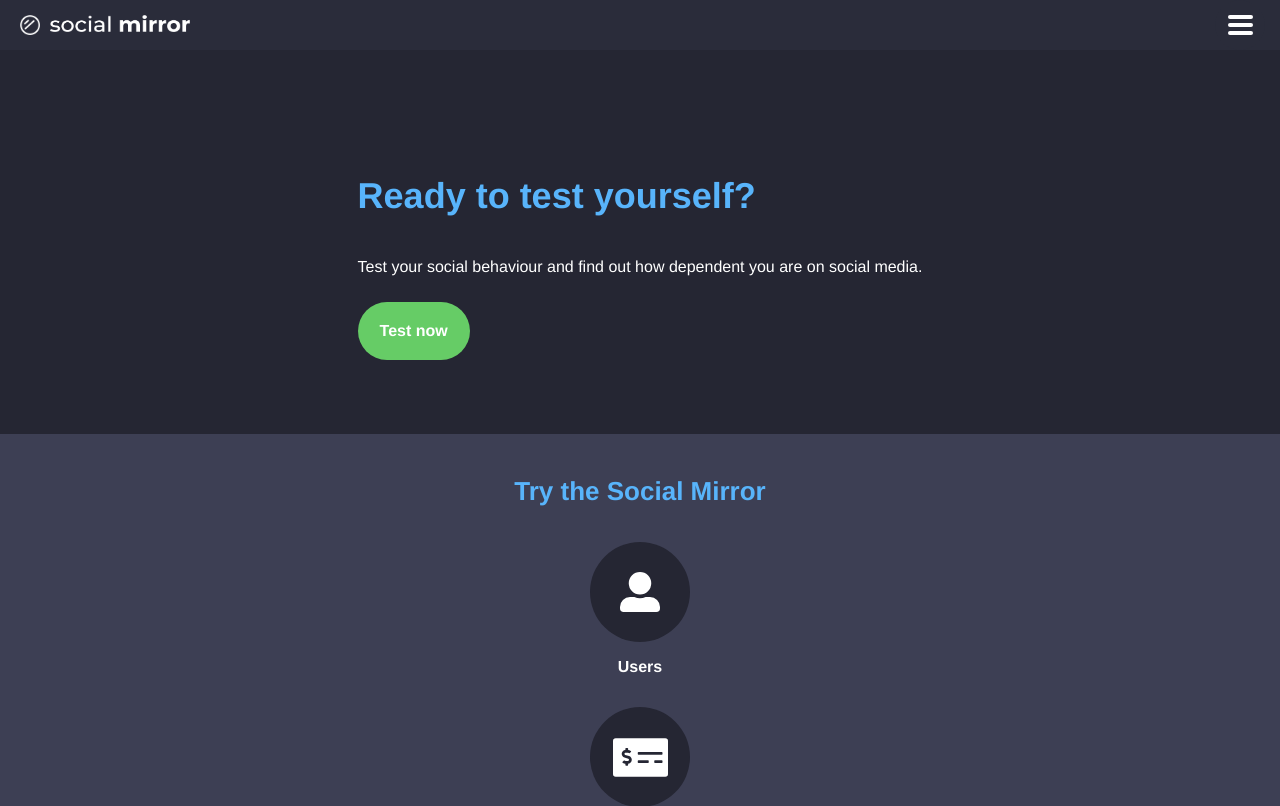
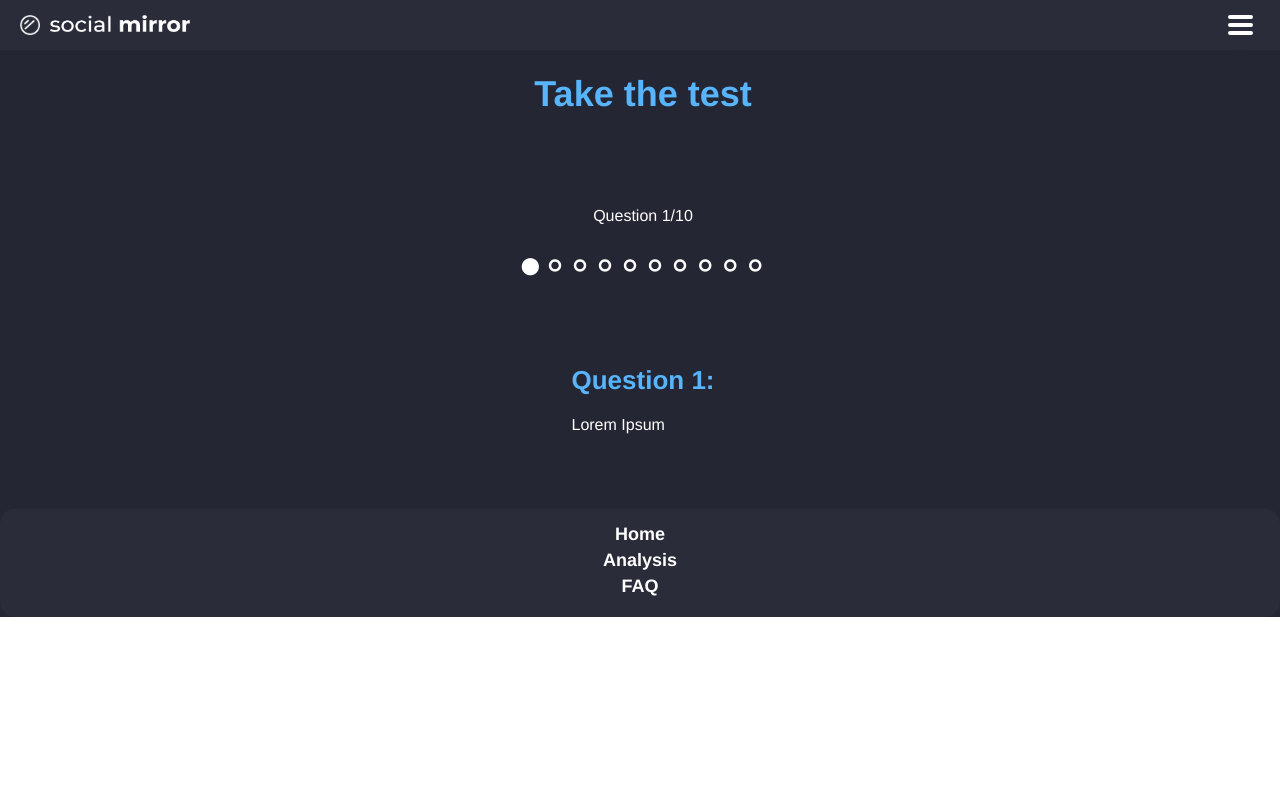
Before and after one commit to tombjarne/social-mirror, a React (Create React App) app: page /test in a window 1280 px wide. Shown: the top 806 px of the page. Built offline with nearby package versions, Linux system fonts and the light colour scheme.

Commit message:
Implement basic questionnaire with pagination

```diff
--- a/src/App.js
+++ b/src/App.js
@@ -5,9 +5,10 @@ import Navigation from "./components/navigation";
 import Home from "./components/pages/home";
 import Analysis from "./components/pages/mirror";
 import Knowledge from "./components/pages/faq";
-import Hottopics from "./components/pages/hottopics"
-import Statistics from "./components/pages/statistics"
-import Eprivacy from "./components/pages/eprivacy"
+import Hottopics from "./components/pages/hottopics";
+import Statistics from "./components/pages/statistics";
+import Eprivacy from "./components/pages/eprivacy";
+import Test from "./components/pages/mirrortest";
 
 import"./assets/css/media-queries.css";
 import "./assets/css/App.css";
@@ -24,6 +25,7 @@ function App() {
                     <Route path="/hottopics" component={Hottopics} />
                     <Route path="/statistics" component={Statistics} />
                     <Route path="/eprivacy" component={Eprivacy} />
+                    <Route path="/test" component={Test} />
                     <Route path="/" component={Home}/>
                 </Switch>
             <Footer />
--- a/src/assets/css/App.css
+++ b/src/assets/css/App.css
@@ -126,6 +126,35 @@ a, button {
 
 #reg-page {
   flex-direction: column !important;
+}
+
+.pagination {
+  list-style: none;
+  display: flex;
+  align-items: flex-end;
+  margin: 0px;
+  padding: 0px;
+}
+
+.page-item {
+  font-size: 40px;
+  cursor: pointer;
+}
+
+#page-wrapper {
+  display: flex;
+  justify-content: center;
+  align-items: center;
+  flex-direction: column;
+}
+
+.page-link {
+  text-decoration: none;
+  color: white;
+}
+
+.sr-only {
+  display: none;
 }
 
 #sidebar-wrapper {
--- /dev/null
+++ b/src/components/pages/mirrortest.js
@@ -0,0 +1,74 @@
+import React from "react";
+
+import Progress from "progress";
+import Generic from "./questions/generic";
+import Pagination from "react-bootstrap/Pagination";
+
+class Test extends React.Component {
+
+    constructor(props) {
+        super(props);
+
+        this.state = {
+            current: 1,
+            pages: [
+                <Generic />,
+            ]
+        };
+    }
+
+    navigate(current){
+        let next = current;
+
+        this.setState({
+            current: next,
+        });
+    }
+
+    render() {
+
+        let items = [];
+
+        for (let number = 1; number <= 10; number++) {
+            if(number <= this.state.current) {
+                items.push(
+                    <Pagination.Item
+                        page-active
+                        key={number}
+                        active={number <= this.state.current}
+                        onClick={() => this.navigate(number)}
+                    >
+                        ●
+                    </Pagination.Item>,
+                );
+            } else {
+                items.push(
+                    <Pagination.Item
+                        key={number}
+                        active={number <= this.state.current}
+                        onClick={() => this.navigate(number)}
+                    >
+                        ∘
+                    </Pagination.Item>,
+                );
+            }
+        }
+
+        return (
+            <div id="reg-page" className="claim-actions double-feature">
+                <h1 className="big-title">Take the test</h1>
+                <div id="test" className="wrapper">
+                    <div id="page-wrapper">
+                        <p>Question {this.state.current}/10</p>
+                        <Pagination>{items}</Pagination>
+                    </div>
+                    <div>
+                        {this.state.pages[this.state.current -1]}
+                    </div>
+                </div>
+            </div>
+        );
+    }
+}
+
+export default Test;
--- /dev/null
+++ b/src/components/pages/progress.js
@@ -0,0 +1,35 @@
+import React from "react";
+
+import Pagination from "react-bootstrap/Pagination";
+
+class Progress extends React.Component {
+
+    render() {
+        let items = [];
+
+        for (let number = 1; number <= 10; number++) {
+            if(number <= this.props.current) {
+                items.push(
+                    <Pagination.Item page-active key={number} active={number <= this.props.current}>
+                        ●
+                    </Pagination.Item>,
+                );
+            } else {
+                items.push(
+                    <Pagination.Item key={number} active={number <= this.props.current}>
+                        ∘
+                    </Pagination.Item>,
+                );
+            }
+        }
+
+        return(
+            <div id="page-wrapper">
+                <p>Step {this.props.current}/6</p>
+                <Pagination>{items}</Pagination>
+            </div>
+        );
+    }
+}
+
+export default Progress;
--- /dev/null
+++ b/src/components/pages/questions/generic.js
@@ -0,0 +1,17 @@
+import React from "react";
+
+import Button from "react-bootstrap/Button";
+
+class Generic extends React.Component {
+
+    render() {
+        return (
+            <section id="home">
+                <h2>Question 1:</h2>
+                <p>Lorem Ipsum</p>
+            </section>
+        );
+    }
+}
+
+export default Generic;
```
